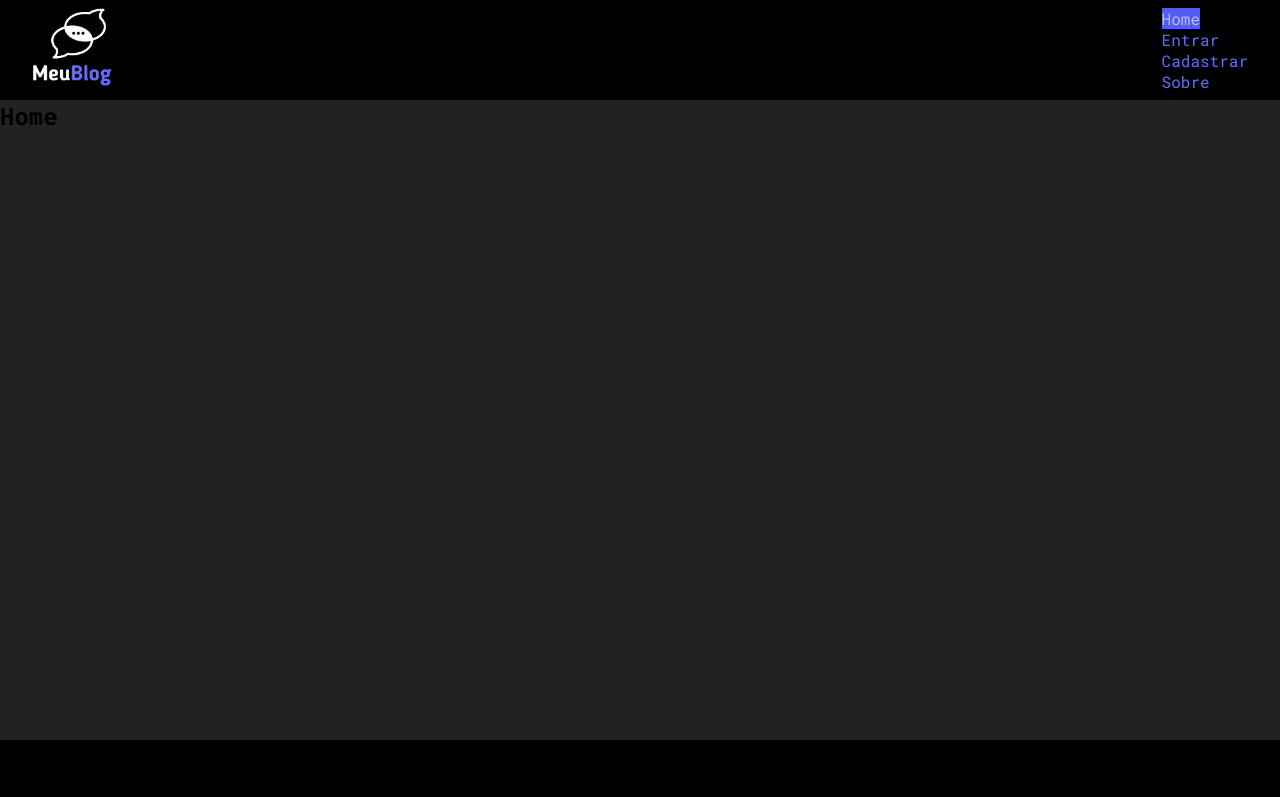
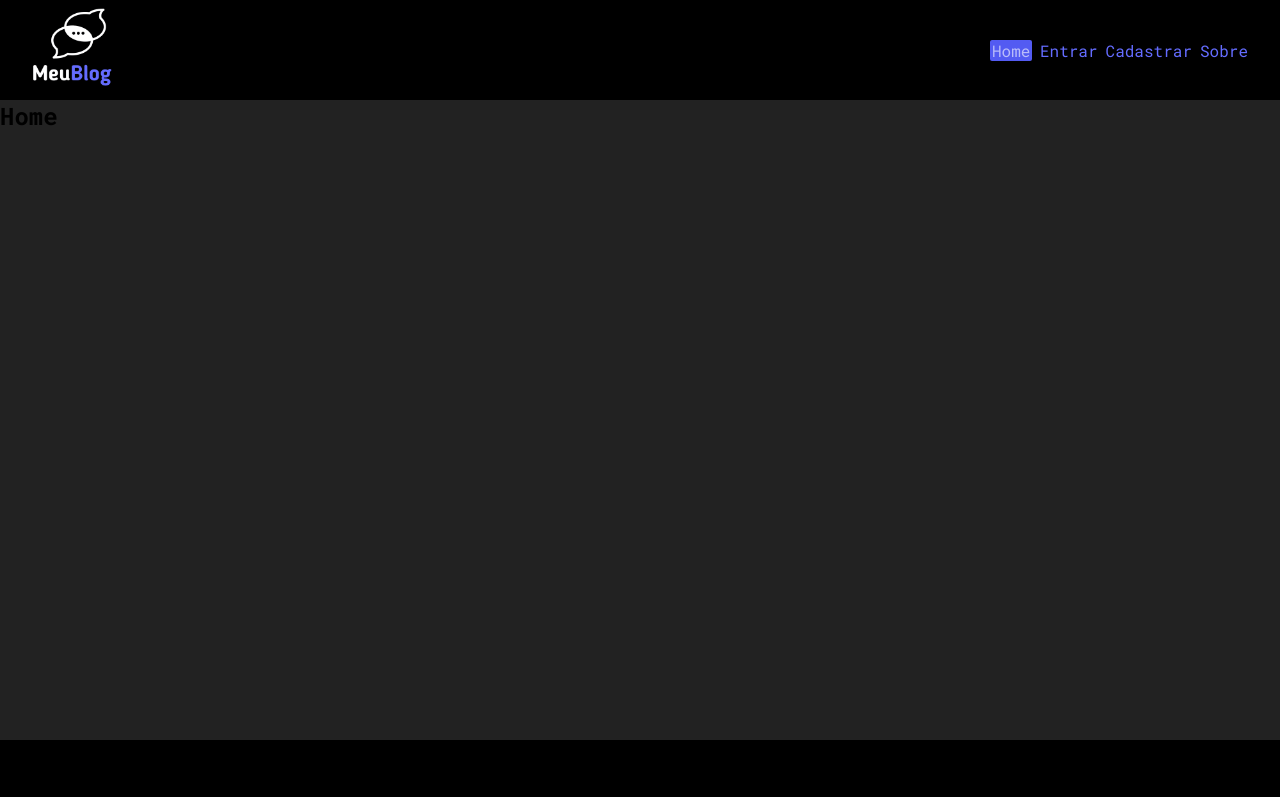
Before and after one commit to alexandreSouza31/Meu_Blog, a React (Vite) app: page / in a window 1280 px wide. Shown: the top 797 px of the page. Built offline with nearby package versions, Linux system fonts and the light colour scheme.

Commit message:
will adjust navbar styles

```diff
--- a/src/components/Navbar.css
+++ b/src/components/Navbar.css
@@ -17,11 +17,24 @@ nav ul{
     margin: 2rem;
 }
 
+ul li{
+    margin-left: .5rem;
+}
+
 .active{
     background-color: #535bf2;
     color: #ffffff98;
+    border-radius: 2px;
+    padding: 0 .1rem;
 }
 
 .active:hover{
     color: white;
 }
+
+
+@media screen and (min-width:720px) {
+    nav ul{
+        display: flex;
+    }
+}
```
